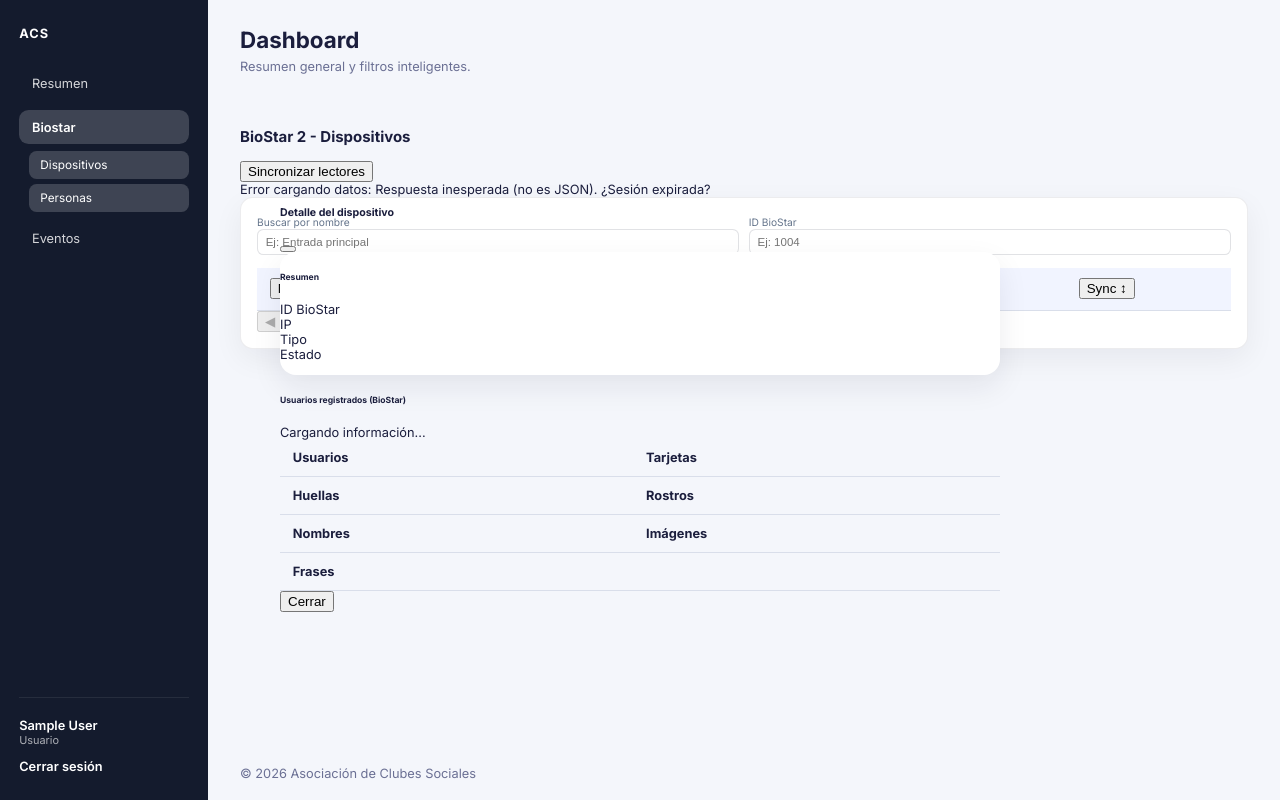
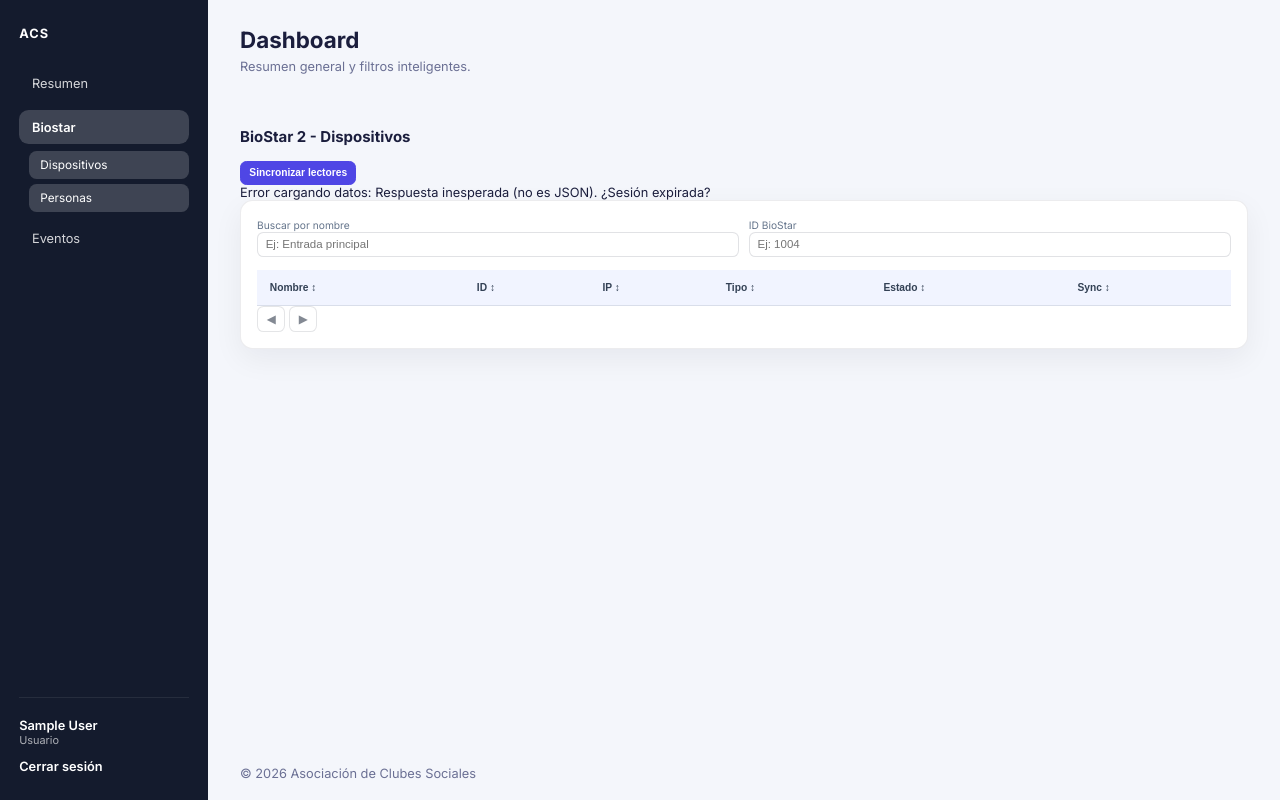
Before and after one commit to hbrunacci/geba_acs, a Django app: page /biostar/devices/ in a window 1280 px wide. Run offline with Django 5.2, Linux system fonts and the light colour scheme; a user stored in the database is signed in; tables that the repository leaves empty hold one stand-in row (values such as "Sample post"); data that the repository does not hold is empty.

Commit message:
Fix BioStar devices list and modal layout without Bootstrap JS

```diff
--- a/access_control/templates/access_control/biostar_devices.html
+++ b/access_control/templates/access_control/biostar_devices.html
@@ -1,6 +1,40 @@
 {% extends "common/base.html" %}
 {% block extra_css %}
 <style>
+  .btn {
+    appearance: none;
+    border: 1px solid transparent;
+    border-radius: 0.5rem;
+    cursor: pointer;
+    font-size: 0.85rem;
+    font-weight: 600;
+    line-height: 1.2;
+    padding: 0.45rem 0.7rem;
+    transition: all 0.2s ease;
+  }
+
+  .btn-sm {
+    font-size: 0.8rem;
+    padding: 0.35rem 0.65rem;
+  }
+
+  .btn-primary {
+    background: #4f46e5;
+    border-color: #4f46e5;
+    color: #fff;
+  }
+
+  .btn-outline-secondary {
+    background: #fff;
+    border-color: rgba(15, 23, 42, 0.2);
+    color: #1e293b;
+  }
+
+  .btn:disabled {
+    opacity: 0.55;
+    cursor: not-allowed;
+  }
+
   .biostar__panel {
     border: 1px solid rgba(15, 23, 42, 0.08);
     border-radius: 1rem;
@@ -36,8 +70,103 @@
     letter-spacing: 0.04em;
   }
 
+  .biostar__table th button[data-sort-key] {
+    appearance: none;
+    background: transparent;
+    border: 0;
+    color: #334155;
+    cursor: pointer;
+    font-weight: 600;
+    padding: 0;
+  }
+
+  .biostar__table tbody tr:hover {
+    background: rgba(79, 70, 229, 0.06);
+  }
+
   .biostar__row {
     cursor: pointer;
+  }
+
+  .modal[hidden] {
+    display: none;
+  }
+
+  .modal {
+    position: fixed;
+    inset: 0;
+    z-index: 2000;
+    align-items: center;
+    justify-content: center;
+    padding: 1rem;
+  }
+
+  .modal.show {
+    display: flex;
+  }
+
+  .modal-dialog {
+    width: min(860px, 100%);
+    max-height: calc(100vh - 2rem);
+    overflow: auto;
+    position: relative;
+    z-index: 1;
+  }
+
+  .modal-content {
+    background: #fff;
+    border-radius: 0.9rem;
+    border: 1px solid rgba(15, 23, 42, 0.08);
+    box-shadow: 0 20px 45px rgba(15, 23, 42, 0.18);
+  }
+
+  .modal-backdrop {
+    display: none;
+    position: fixed;
+    inset: 0;
+    z-index: 1900;
+    background: rgba(15, 23, 42, 0.55);
+  }
+
+  .modal-backdrop.show {
+    display: block;
+  }
+
+  .modal-header,
+  .modal-body,
+  .modal-footer {
+    padding: 1rem 1.25rem;
+  }
+
+  .modal-header,
+  .modal-footer {
+    border-bottom: 1px solid rgba(15, 23, 42, 0.08);
+  }
+
+  .modal-footer {
+    border-top: 1px solid rgba(15, 23, 42, 0.08);
+    border-bottom: 0;
+    display: flex;
+    justify-content: flex-end;
+  }
+
+  .btn-close {
+    appearance: none;
+    border: 0;
+    background: transparent;
+    color: #475569;
+    cursor: pointer;
+    font-size: 1.4rem;
+    line-height: 1;
+    padding: 0;
+  }
+
+  .btn-close::before {
+    content: "×";
+  }
+
+  .card-title {
+    margin-top: 0;
   }
 </style>
 {% endblock extra_css %}
@@ -113,15 +242,15 @@
   </section>
 </div>
 
-<div class="modal fade" id="device-modal" tabindex="-1" aria-labelledby="device-modal-label" aria-hidden="true">
-  <div class="modal-dialog modal-lg modal-dialog-centered">
+<div class="modal" id="device-modal" tabindex="-1" aria-labelledby="device-modal-label" aria-hidden="true" hidden>
+  <div class="modal-dialog" role="dialog" aria-modal="true">
     <div class="modal-content">
       <div class="modal-header">
         <div>
           <h5 class="modal-title" id="device-modal-label">Detalle del dispositivo</h5>
           <div class="text-muted small" id="device-modal-subtitle"></div>
         </div>
-        <button type="button" class="btn-close" data-bs-dismiss="modal" aria-label="Cerrar"></button>
+        <button type="button" class="btn-close" data-device-modal-close aria-label="Cerrar"></button>
       </div>
       <div class="modal-body">
         <div id="device-modal-alert" class="alert d-none" role="alert"></div>
@@ -180,11 +309,12 @@
         </div>
       </div>
       <div class="modal-footer">
-        <button type="button" class="btn btn-outline-secondary" data-bs-dismiss="modal">Cerrar</button>
+        <button type="button" class="btn btn-outline-secondary" data-device-modal-close>Cerrar</button>
       </div>
     </div>
   </div>
 </div>
+<div id="device-modal-backdrop" class="modal-backdrop"></div>
 
 <script>
 (function() {
@@ -193,6 +323,8 @@
   const prevButton = document.getElementById("devices-prev");
   const nextButton = document.getElementById("devices-next");
   const sortButtons = document.querySelectorAll("[data-sort-key]");
+  const modalEl = document.getElementById("device-modal");
+  const modalBackdrop = document.getElementById("device-modal-backdrop");
   const devicesState = {
     url: "/api/biostar/devices/",
     next: null,
@@ -311,9 +443,10 @@
     loading.classList.remove("d-none");
     stats.classList.add("d-none");
 
-    const modalEl = document.getElementById("device-modal");
-    const modal = bootstrap.Modal.getOrCreateInstance(modalEl);
-    modal.show();
+    modalEl.hidden = false;
+    modalEl.classList.add("show");
+    modalEl.setAttribute("aria-hidden", "false");
+    modalBackdrop.classList.add("show");
 
     fetchJSON(`/api/biostar/devices/${device.device_id}/discover_userdata/`)
       .then(payload => {
@@ -332,6 +465,13 @@
         loading.classList.add("d-none");
         setModalAlert("No se pudo obtener la información del dispositivo: " + e.message, "danger");
       });
+  }
+
+  function closeDeviceModal() {
+    modalEl.classList.remove("show");
+    modalEl.setAttribute("aria-hidden", "true");
+    modalEl.hidden = true;
+    modalBackdrop.classList.remove("show");
   }
 
   function filterDevices() {
@@ -445,6 +585,18 @@
     openDeviceModal(device);
   });
 
+  document.querySelectorAll("[data-device-modal-close]").forEach(button => {
+    button.addEventListener("click", closeDeviceModal);
+  });
+
+  modalBackdrop.addEventListener("click", closeDeviceModal);
+
+  document.addEventListener("keydown", event => {
+    if (event.key === "Escape" && modalEl.classList.contains("show")) {
+      closeDeviceModal();
+    }
+  });
+
   loadDevices().catch(e => showMsg("Error cargando datos: " + e.message, "danger"));
 })();
 </script>
```
